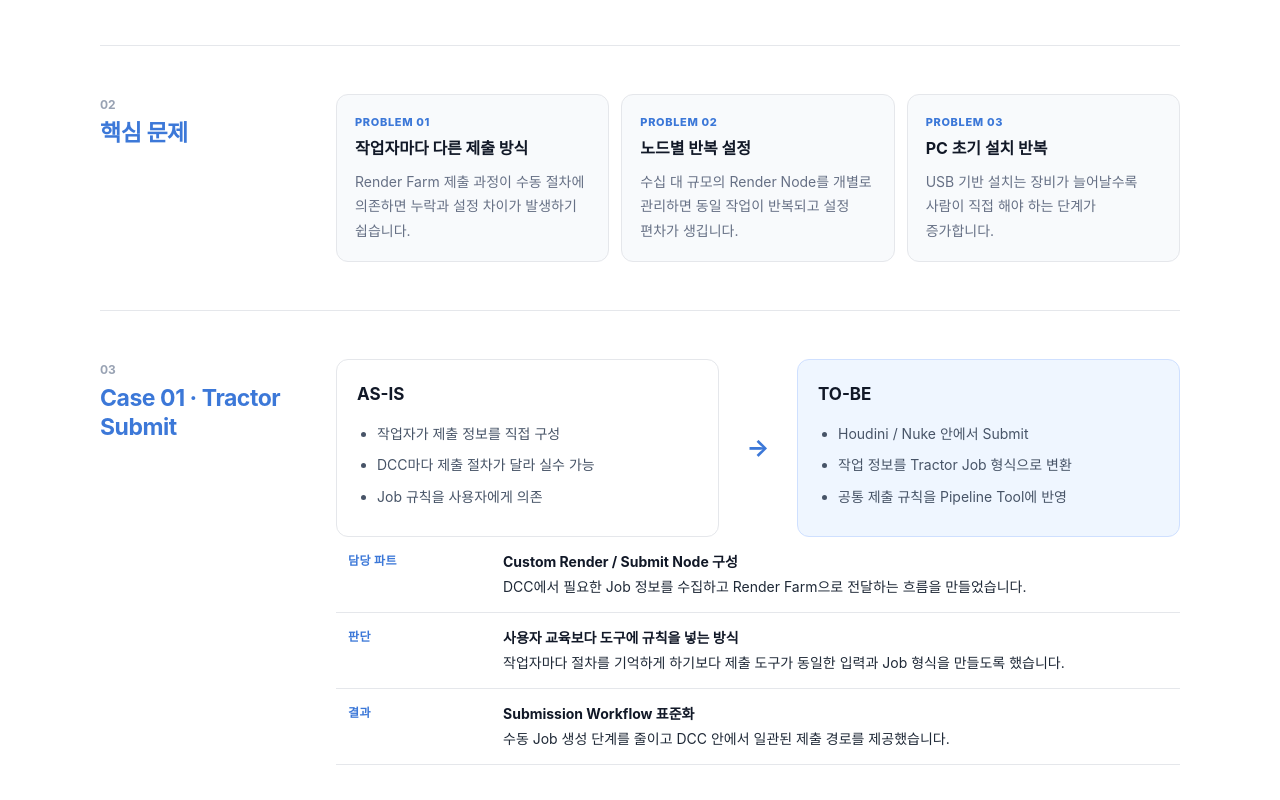
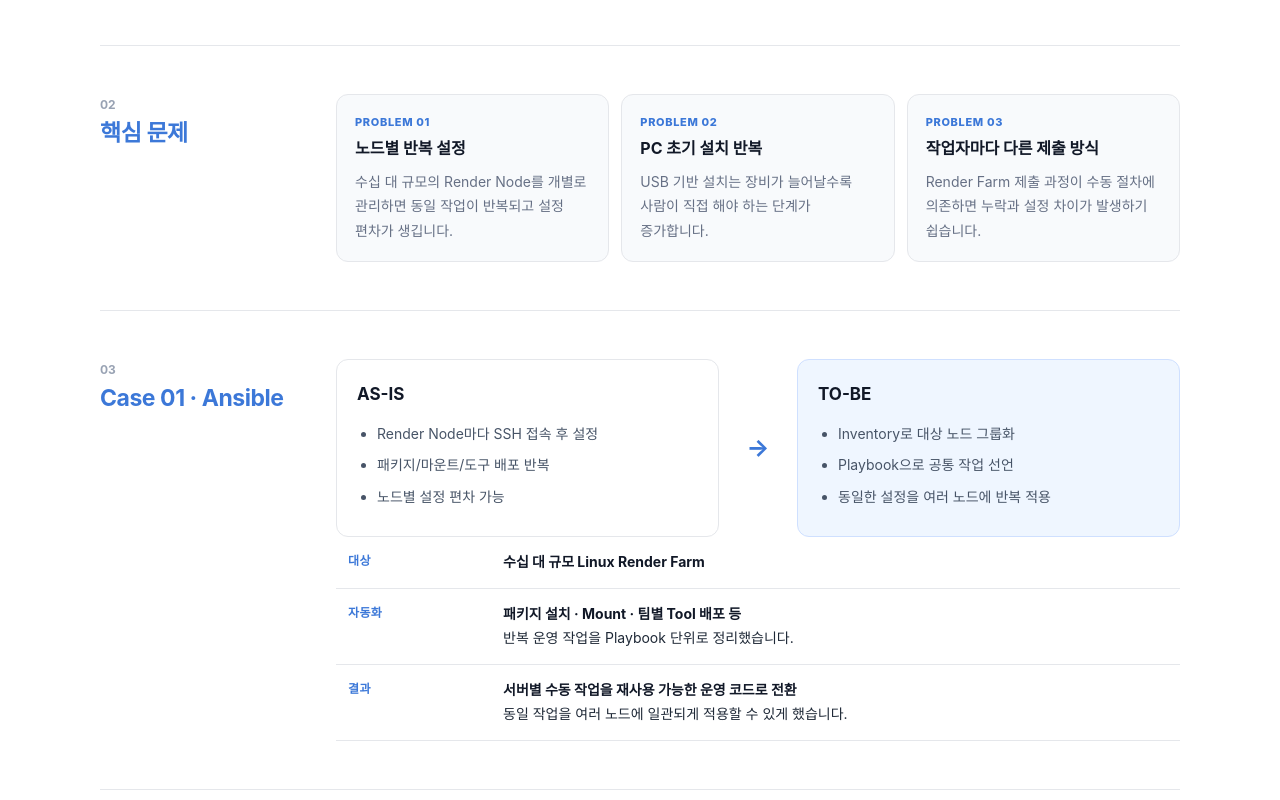
Before and after one commit to Vivacissimo/resume, a website: page projects/cocoavision.html in a window 1280 px wide. Shown: the part 1000-1800 px from the top of the page. Drawn offline with Linux system fonts and the light colour scheme; a web font is replaced by a local one.

Commit message:
feat: rename KT Cloud TECH UP; reorder Cocoavision cases to match main page
Co-Authored-By: Claude Opus 5.5 <noreply@anthropic.com>

```diff
--- a/projects/cocoavision.html
+++ b/projects/cocoavision.html
@@ -51,25 +51,25 @@
       <div class="section-label"><span>02</span><h2>핵심 문제</h2></div>
       <div class="section-body">
         <div class="problem-flow">
-          <article class="case-step"><span class="mini-label">PROBLEM 01</span><strong>작업자마다 다른 제출 방식</strong><p>Render Farm 제출 과정이 수동 절차에 의존하면 누락과 설정 차이가 발생하기 쉽습니다.</p></article>
-          <article class="case-step"><span class="mini-label">PROBLEM 02</span><strong>노드별 반복 설정</strong><p>수십 대 규모의 Render Node를 개별로 관리하면 동일 작업이 반복되고 설정 편차가 생깁니다.</p></article>
-          <article class="case-step"><span class="mini-label">PROBLEM 03</span><strong>PC 초기 설치 반복</strong><p>USB 기반 설치는 장비가 늘어날수록 사람이 직접 해야 하는 단계가 증가합니다.</p></article>
+          <article class="case-step"><span class="mini-label">PROBLEM 01</span><strong>노드별 반복 설정</strong><p>수십 대 규모의 Render Node를 개별로 관리하면 동일 작업이 반복되고 설정 편차가 생깁니다.</p></article>
+          <article class="case-step"><span class="mini-label">PROBLEM 02</span><strong>PC 초기 설치 반복</strong><p>USB 기반 설치는 장비가 늘어날수록 사람이 직접 해야 하는 단계가 증가합니다.</p></article>
+          <article class="case-step"><span class="mini-label">PROBLEM 03</span><strong>작업자마다 다른 제출 방식</strong><p>Render Farm 제출 과정이 수동 절차에 의존하면 누락과 설정 차이가 발생하기 쉽습니다.</p></article>
         </div>
       </div>
     </section>
 
-    <section class="section" id="tractor">
-      <div class="section-label"><span>03</span><h2>Case 01 · Tractor Submit</h2></div>
+    <section class="section" id="ansible">
+      <div class="section-label"><span>03</span><h2>Case 01 · Ansible</h2></div>
       <div class="section-body">
         <div class="asis-tobe">
-          <div class="state-box"><h3>AS-IS</h3><ul><li>작업자가 제출 정보를 직접 구성</li><li>DCC마다 제출 절차가 달라 실수 가능</li><li>Job 규칙을 사용자에게 의존</li></ul></div>
+          <div class="state-box"><h3>AS-IS</h3><ul><li>Render Node마다 SSH 접속 후 설정</li><li>패키지/마운트/도구 배포 반복</li><li>노드별 설정 편차 가능</li></ul></div>
           <div class="arrow">→</div>
-          <div class="state-box to"><h3>TO-BE</h3><ul><li>Houdini / Nuke 안에서 Submit</li><li>작업 정보를 Tractor Job 형식으로 변환</li><li>공통 제출 규칙을 Pipeline Tool에 반영</li></ul></div>
+          <div class="state-box to"><h3>TO-BE</h3><ul><li>Inventory로 대상 노드 그룹화</li><li>Playbook으로 공통 작업 선언</li><li>동일한 설정을 여러 노드에 반복 적용</li></ul></div>
         </div>
         <table class="evidence-table">
-          <tr><th>담당 파트</th><td><strong>Custom Render / Submit Node 구성</strong><br />DCC에서 필요한 Job 정보를 수집하고 Render Farm으로 전달하는 흐름을 만들었습니다.</td></tr>
-          <tr><th>판단</th><td><strong>사용자 교육보다 도구에 규칙을 넣는 방식</strong><br />작업자마다 절차를 기억하게 하기보다 제출 도구가 동일한 입력과 Job 형식을 만들도록 했습니다.</td></tr>
-          <tr><th>결과</th><td><strong>Submission Workflow 표준화</strong><br />수동 Job 생성 단계를 줄이고 DCC 안에서 일관된 제출 경로를 제공했습니다.</td></tr>
+          <tr><th>대상</th><td><strong>수십 대 규모 Linux Render Farm</strong></td></tr>
+          <tr><th>자동화</th><td><strong>패키지 설치 · Mount · 팀별 Tool 배포 등</strong><br />반복 운영 작업을 Playbook 단위로 정리했습니다.</td></tr>
+          <tr><th>결과</th><td><strong>서버별 수동 작업을 재사용 가능한 운영 코드로 전환</strong><br />동일 작업을 여러 노드에 일관되게 적용할 수 있게 했습니다.</td></tr>
         </table>
       </div>
     </section>
@@ -90,18 +90,18 @@
       </div>
     </section>
 
-    <section class="section" id="ansible">
-      <div class="section-label"><span>05</span><h2>Case 03 · Ansible</h2></div>
+    <section class="section" id="tractor">
+      <div class="section-label"><span>05</span><h2>Case 03 · Tractor Submit</h2></div>
       <div class="section-body">
         <div class="asis-tobe">
-          <div class="state-box"><h3>AS-IS</h3><ul><li>Render Node마다 SSH 접속 후 설정</li><li>패키지/마운트/도구 배포 반복</li><li>노드별 설정 편차 가능</li></ul></div>
+          <div class="state-box"><h3>AS-IS</h3><ul><li>작업자가 제출 정보를 직접 구성</li><li>DCC마다 제출 절차가 달라 실수 가능</li><li>Job 규칙을 사용자에게 의존</li></ul></div>
           <div class="arrow">→</div>
-          <div class="state-box to"><h3>TO-BE</h3><ul><li>Inventory로 대상 노드 그룹화</li><li>Playbook으로 공통 작업 선언</li><li>동일한 설정을 여러 노드에 반복 적용</li></ul></div>
+          <div class="state-box to"><h3>TO-BE</h3><ul><li>Houdini / Nuke 안에서 Submit</li><li>작업 정보를 Tractor Job 형식으로 변환</li><li>공통 제출 규칙을 Pipeline Tool에 반영</li></ul></div>
         </div>
         <table class="evidence-table">
-          <tr><th>대상</th><td><strong>수십 대 규모 Linux Render Farm</strong></td></tr>
-          <tr><th>자동화</th><td><strong>패키지 설치 · Mount · 팀별 Tool 배포 등</strong><br />반복 운영 작업을 Playbook 단위로 정리했습니다.</td></tr>
-          <tr><th>결과</th><td><strong>서버별 수동 작업을 재사용 가능한 운영 코드로 전환</strong><br />동일 작업을 여러 노드에 일관되게 적용할 수 있게 했습니다.</td></tr>
+          <tr><th>담당 파트</th><td><strong>Custom Render / Submit Node 구성</strong><br />DCC에서 필요한 Job 정보를 수집하고 Render Farm으로 전달하는 흐름을 만들었습니다.</td></tr>
+          <tr><th>판단</th><td><strong>사용자 교육보다 도구에 규칙을 넣는 방식</strong><br />작업자마다 절차를 기억하게 하기보다 제출 도구가 동일한 입력과 Job 형식을 만들도록 했습니다.</td></tr>
+          <tr><th>결과</th><td><strong>Submission Workflow 표준화</strong><br />수동 Job 생성 단계를 줄이고 DCC 안에서 일관된 제출 경로를 제공했습니다.</td></tr>
         </table>
       </div>
     </section>
```
Also changed, not shown: index.html (+3 -3 lines), README.md.
